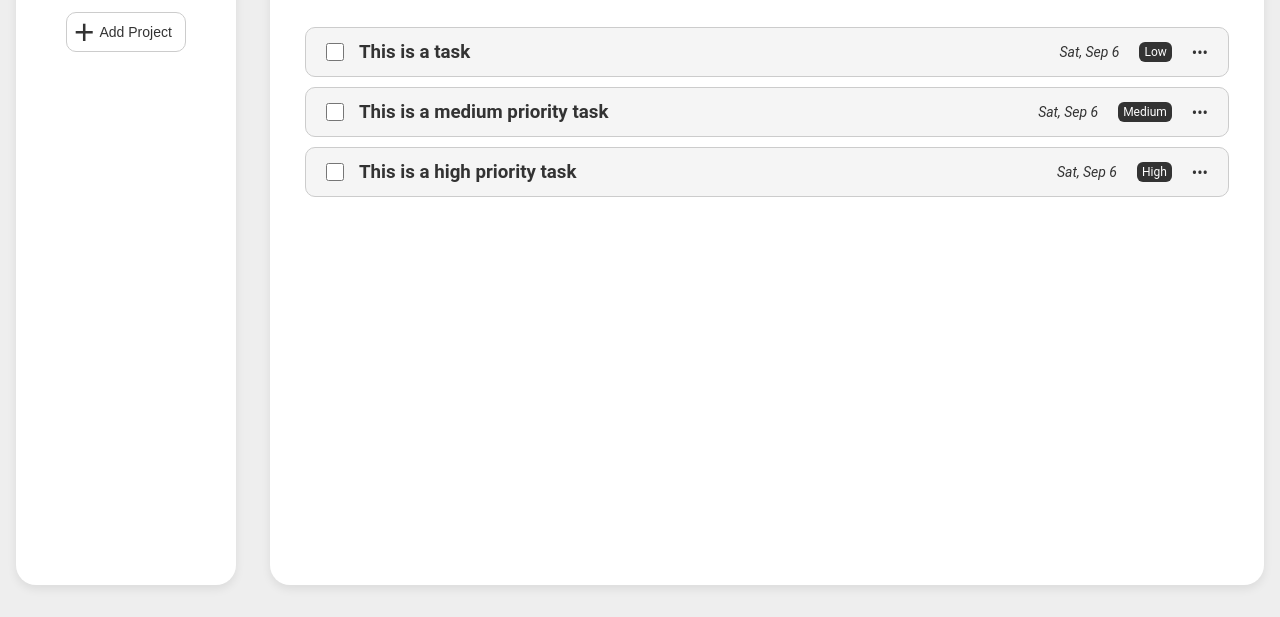
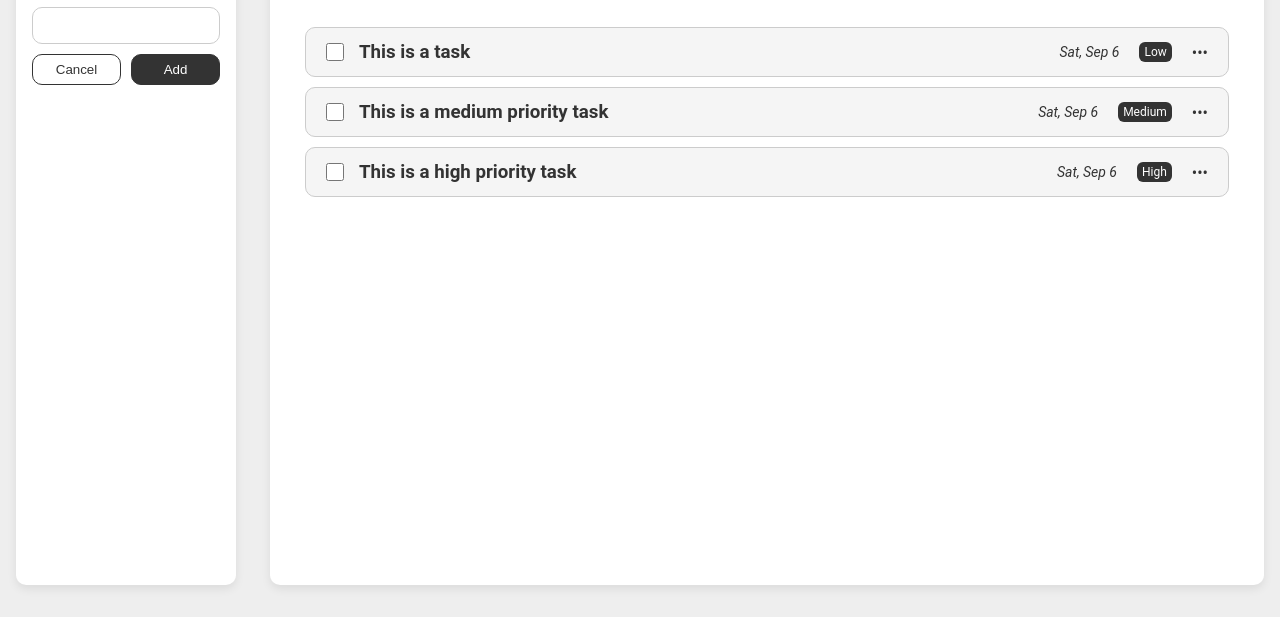
Before and after one commit to Mujtaba-Alhadi/todo-list, a website built with webpack: page src/index.html in a window 1280 px wide. Shown: the part 183-800 px from the top of the page. Built offline with nearby package versions, Linux system fonts and the light colour scheme.

Commit message:
style of addProject form

```diff
--- a/src/index.html
+++ b/src/index.html
@@ -8,14 +8,19 @@
   <body>
     <div class="sidebar">
       <div class="project-container"></div>
-      <button class="add-project">
+      <button class="add-project hidden">
         <span class="icon">+</span>
         Add Project
       </button>
+      <form class="project-form">
+        <input type="text" name="add-project-name" />
+        <button type="reset">Cancel</button>
+        <button type="submit">Add</button>
+      </form>
     </div>
     <div class="content">
       <h1 class="project-name">Project Name</h1>
-      <form class="task-form" action="">
+      <form class="task-form">
         <input type="text" name="task-name" placeholder="Task name" required />
         <input type="date" name="due-date" required />
         <select name="priority" required>
--- a/src/style.css
+++ b/src/style.css
@@ -19,7 +19,7 @@ body {
 .sidebar,
 .content {
   background-color: white;
-  border-radius: 20px;
+  border-radius: 10px;
   padding: 16px;
   display: flex;
   flex-direction: column;
@@ -27,16 +27,13 @@ body {
   overflow-y: auto;
   box-shadow: 0 4px 10px rgba(0, 0, 0, 0.08);
 }
-.content {
-  padding: 20px 35px;
-}
 .project {
   display: flex;
   justify-content: space-between;
   margin: 5px 0;
   padding: 10px;
   background-color: white;
-  border-radius: 6px;
+  border-radius: 10px;
   cursor: pointer;
 }
 .project:hover,
@@ -66,6 +63,44 @@ body {
 }
 .add-project .icon {
   font-size: 35px;
+}
+.project-form {
+  display: flex;
+  justify-content: space-between;
+  flex-wrap: wrap;
+  gap: 10px;
+  margin-top: -5px;
+}
+.project-form input[name="add-project-name"] {
+  width: 100%;
+  padding: 10px;
+  border: 1px solid #ccc;
+  border-radius: 10px;
+  outline: none;
+  transition: 0.2s;
+}
+.project-form input[name="add-project-name"]:focus {
+  border: 1px solid #333;
+}
+.project-form button[type="reset"],
+.project-form button[type="submit"] {
+  padding: 7px 5px;
+  width: calc(50% - 5px);
+  color: #333;
+  background-color: white;
+  border: 1px solid #333;
+  border-radius: 10px;
+  cursor: pointer;
+}
+.project-form button[type="submit"] {
+  background-color: #333;
+  color: white;
+}
+.hidden {
+  display: none;
+}
+.content {
+  padding: 20px 35px;
 }
 h1.project-name {
   margin: 15px 0;
@@ -97,10 +132,6 @@ input[name="task-name"]:focus,
 input[name="due-date"]:focus {
   outline: none;
   border: 1px solid #333;
-}
-input[name="due-date"]::selection {
-  background-color: #333;
-  color: white;
 }
 input[name="task-name"] {
   flex: 1.7;
```
